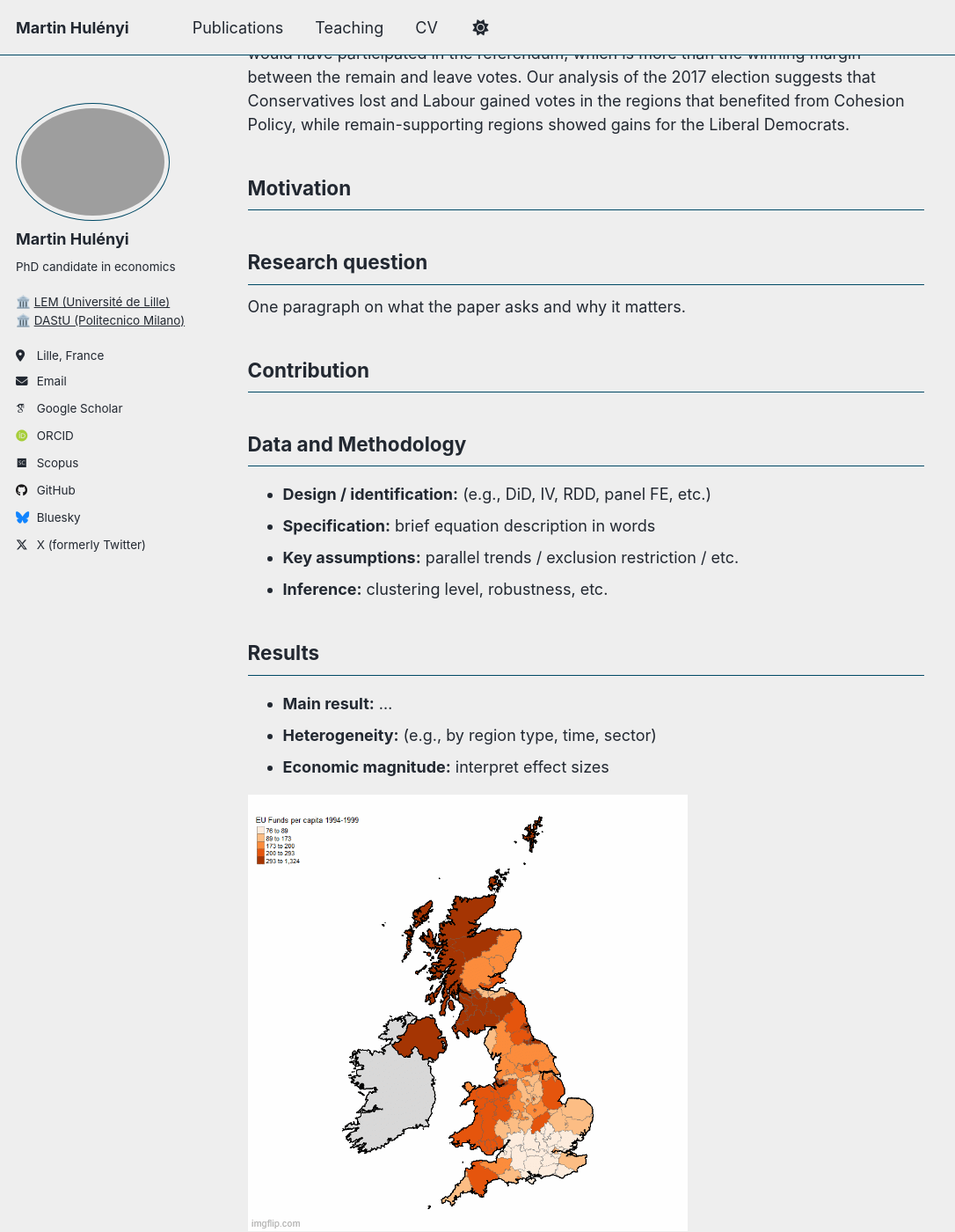
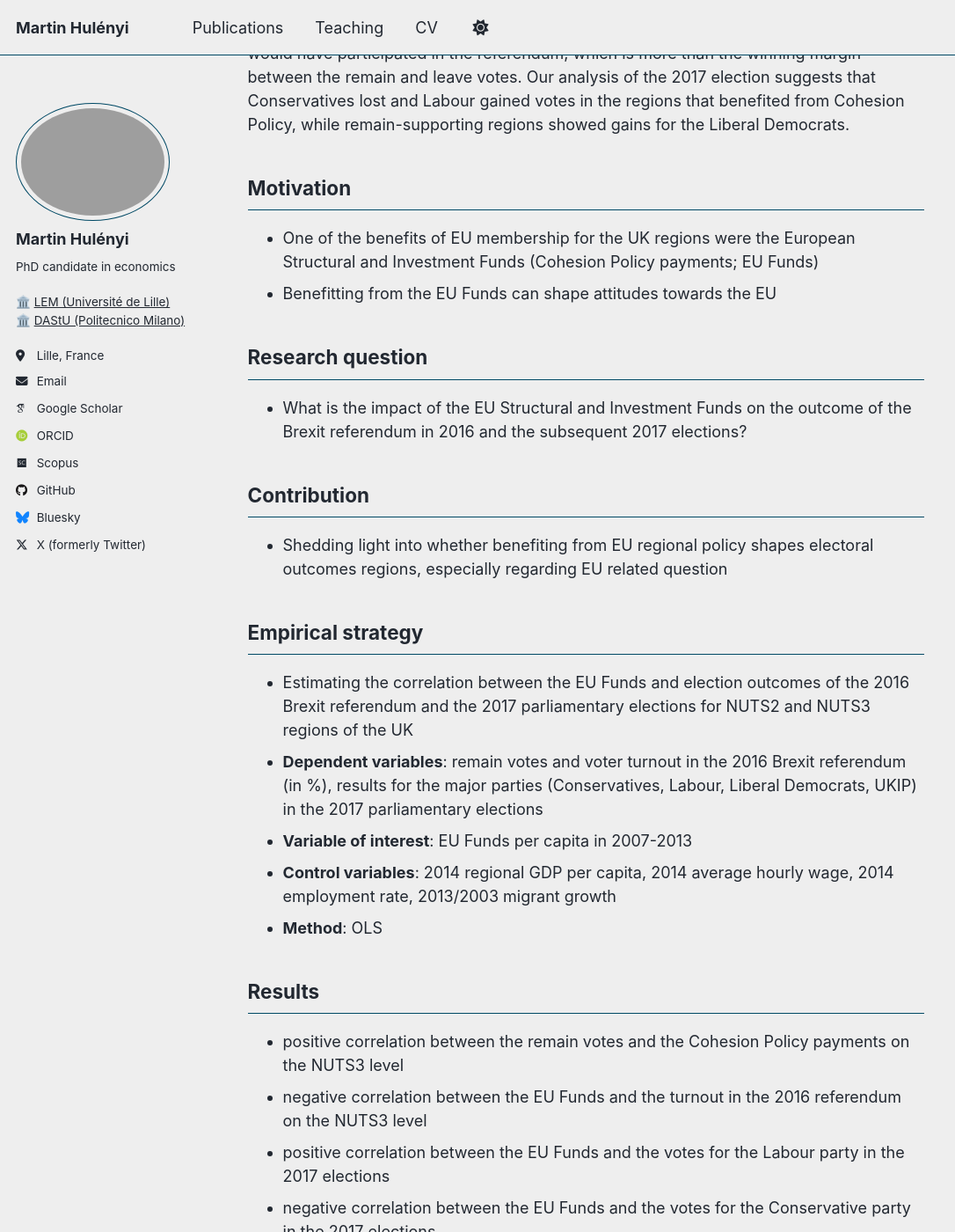
Before and after one commit to martinhulenyi/martinhulenyi.github.io, a Jekyll site: the page built from _publications/01_eu_funds_brexit.md, in a window 1280 px wide and 1400 px high, scrolled down 433 px. Shown: the whole window at 88% size, without its empty margins (0-1086 px from the left). Built offline with Jekyll 4.4.1, drawn with Linux system fonts in a browser that asks for light colours; some web fonts are replaced; a script that is not in the unit is left out; some of the changed text lies outside the part shown.

Commit message:
Update 01_eu_funds_brexit.md

```diff
--- a/_publications/01_eu_funds_brexit.md
+++ b/_publications/01_eu_funds_brexit.md
@@ -16,28 +16,29 @@ excerpt: "We explore the role played by Cohesion Policy in the Brexit referendum
 We explore the role played by Cohesion Policy in the Brexit referendum and the subsequent 2017 general election. Although the UK has been a net contributor to the EU, some regions receive significant amounts of regional aid funds. We find that while Cohesion Policy is positively correlated with the remain vote, this relationship is weak. Most of the variation in the remain vote is explained by economic factors. In contrast, there is a robust negative correlation between Cohesion Policy and voter turnout. We estimate that had there not been this negative relationship, some 2 million more voters would have participated in the referendum, which is more than the winning margin between the remain and leave votes. Our analysis of the 2017 election suggests that Conservatives lost and Labour gained votes in the regions that benefited from Cohesion Policy, while remain-supporting regions showed gains for the Liberal Democrats.
 
 ## Motivation
-
+- One of the benefits  of EU membership for the UK regions were the European Structural and Investment Funds (Cohesion Policy payments; EU Funds)
+- Benefitting from the EU Funds can shape attitudes towards the EU
 
 ## Research question
-One paragraph on what the paper asks and why it matters.
-
+- What is the impact of the EU Structural and Investment Funds on the outcome of the Brexit referendum in 2016 and the subsequent 2017 elections?
 
 ## Contribution
+- Shedding light into whether benefiting from EU regional policy shapes electoral outcomes regions, especially regarding EU related question
 
-
-## Data and Methodology
-- **Design / identification:** (e.g., DiD, IV, RDD, panel FE, etc.)
-- **Specification:** brief equation description in words
-- **Key assumptions:** parallel trends / exclusion restriction / etc.
-- **Inference:** clustering level, robustness, etc.
+## Empirical strategy
+- Estimating the correlation between the EU Funds and election outcomes of the 2016 Brexit referendum and the 2017 parliamentary elections for NUTS2 and NUTS3 regions of the UK
+- **Dependent variables**: remain votes and voter turnout in the 2016 Brexit referendum (in %), results for the major parties (Conservatives, Labour, Liberal Democrats, UKIP) in the 2017 parliamentary elections
+- **Variable of interest**: EU Funds per capita in  2007-2013
+- **Control variables**: 2014 regional GDP per capita, 2014 average hourly wage, 2014 employment rate, 2013/2003 migrant growth
+- **Method**: OLS
 
 ## Results
-- **Main result:** …
-- **Heterogeneity:** (e.g., by region type, time, sector)
-- **Economic magnitude:** interpret effect sizes
+- positive correlation between the remain votes and the Cohesion Policy payments on the NUTS3 level
+- negative correlation between the EU Funds and the turnout in the 2016 referendum on the NUTS3 level
+- positive correlation between the EU Funds and the votes for the Labour party in the 2017 elections
+- negative correlation between the EU Funds and the votes for the Conservative party in the 2017 elections
 
-
-![EU Funs per capita in the UK NUTS 2 regions.](/files/eu_funds.gif)
+![EU Funds per capita in the UK NUTS 2 regions.](/files/eu_funds.gif)
 
 
 
```
